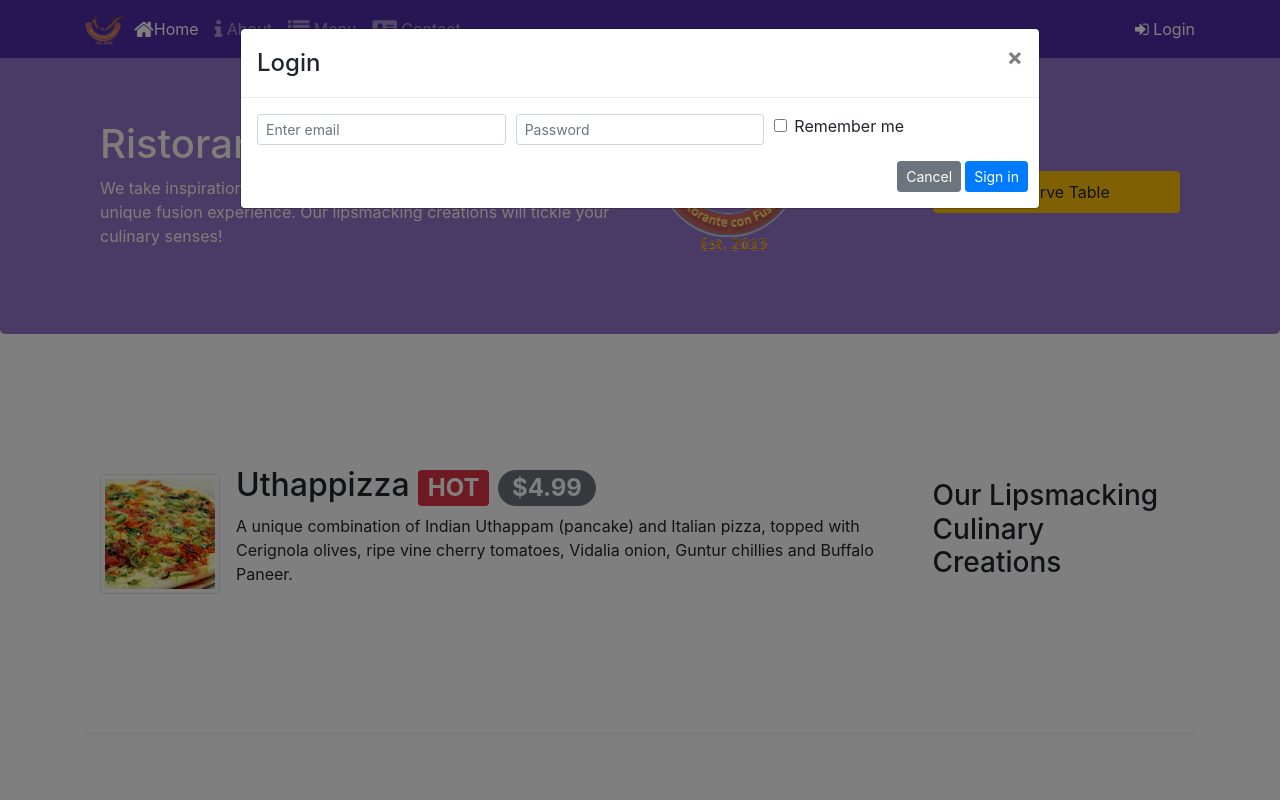
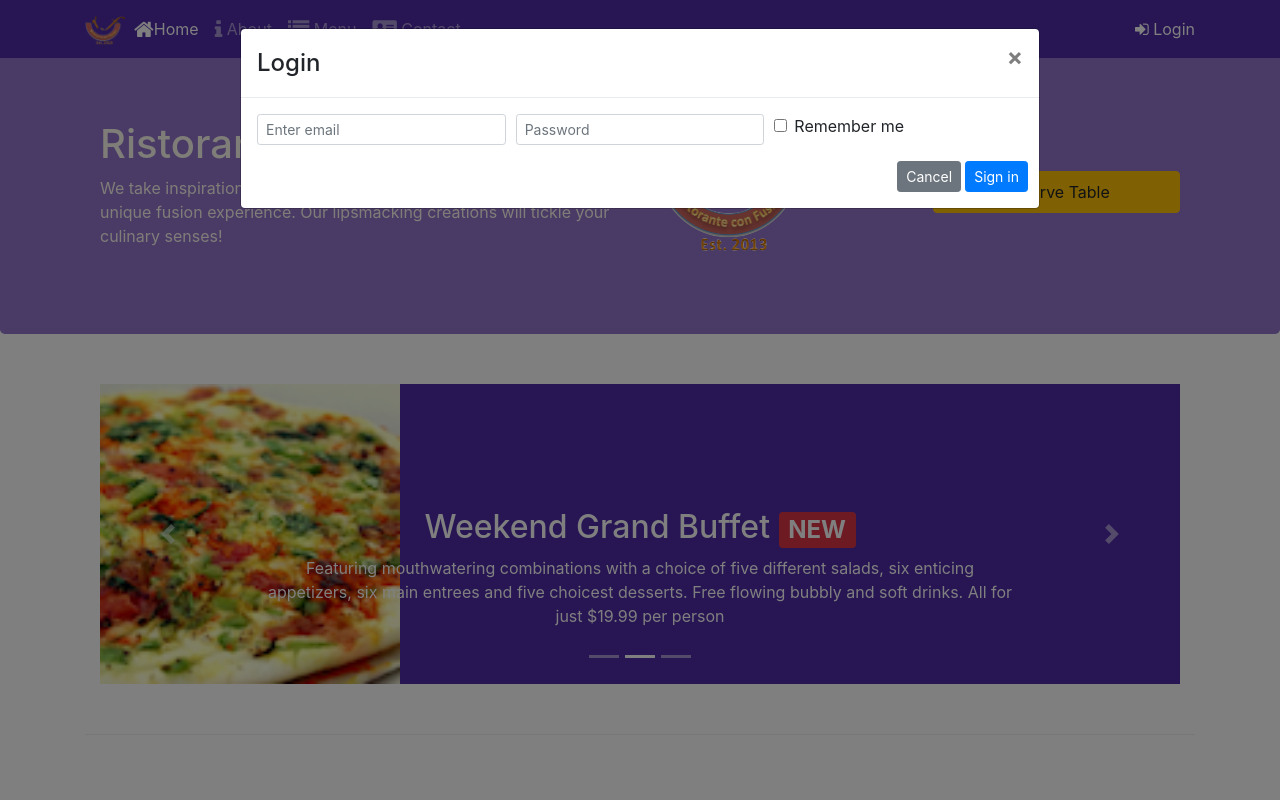
Before and after one commit to sakib412/bootstrap4, a website: page index.html in a window 1280 px wide. Both pictures are taken after a click on the link "Login". Shown: the top 800 px of the page. Drawn offline with nearby package versions, Linux system fonts and the light colour scheme.

Commit message:
Carousel

```diff
--- a/css/styles.css
+++ b/css/styles.css
@@ -38,3 +38,22 @@ body{
     border-bottom: 1px solid #ddd;
     padding: 10px;
 }
+.carousel {
+    background:#512DA8;
+}
+
+.carousel-item {
+  height: 300px;
+}
+
+.carousel-item img {
+    position: absolute;
+    top: 0;
+    left: 0;
+    min-height: 300px;
+}
+/* .carousel-caption{
+    position: absolute;
+    right: 0;
+    top: 0;
+} */
--- a/index.html
+++ b/index.html
@@ -36,7 +36,7 @@
                 </ul>
                 <span class="navbar-text">
                     <a data-toggle="modal" data-target="#loginModal">
-                    <span class="fa fa-sign-in"></span> Login</a>
+                        <span class="fa fa-sign-in"></span> Login</a>
                 </span>
             </div>
         </div>
@@ -54,12 +54,14 @@
                     <form>
                         <div class="form-row">
                             <div class="form-group col-sm-4">
-                                    <label class="sr-only" for="exampleInputEmail3">Email address</label>
-                                    <input type="email" class="form-control form-control-sm mr-1" id="exampleInputEmail3" placeholder="Enter email">
+                                <label class="sr-only" for="exampleInputEmail3">Email address</label>
+                                <input type="email" class="form-control form-control-sm mr-1" id="exampleInputEmail3"
+                                    placeholder="Enter email">
                             </div>
                             <div class="form-group col-sm-4">
                                 <label class="sr-only" for="exampleInputPassword3">Password</label>
-                                <input type="password" class="form-control form-control-sm mr-1" id="exampleInputPassword3" placeholder="Password">
+                                <input type="password" class="form-control form-control-sm mr-1"
+                                    id="exampleInputPassword3" placeholder="Password">
                             </div>
                             <div class="col-sm-auto">
                                 <div class="form-check">
@@ -70,7 +72,8 @@
                             </div>
                         </div>
                         <div class="form-row">
-                            <button type="button" class="btn btn-secondary btn-sm ml-auto" data-dismiss="modal">Cancel</button>
+                            <button type="button" class="btn btn-secondary btn-sm ml-auto"
+                                data-dismiss="modal">Cancel</button>
                             <button type="submit" class="btn btn-primary btn-sm ml-1">Sign in</button>
                         </div>
                     </form>
@@ -90,15 +93,81 @@
                     <img src="img/logo.png" class="img-fluid">
                 </div>
                 <div class="col-12 col-sm-3 align-self-center">
-                    <a role="button" class="btn btn-block nav-link btn-warning"
-                    data-toggle="tooltip" data-html="true"  title="Or Call us at  <br><strong>+852 12345678</strong>"
-                    data-placement="bottom" href="#reserve">Reserve Table</a>
+                    <a role="button" class="btn btn-block nav-link btn-warning" data-toggle="tooltip" data-html="true"
+                        title="Or Call us at  <br><strong>+852 12345678</strong>" data-placement="bottom"
+                        href="#reserve">Reserve Table</a>
                 </div>
             </div>
         </div>
     </header>
 
     <div class="container">
+        <div class="row row-content">
+            <div class="col">
+                <div id="mycarousel" class="carousel slide" data-ride="carousel">
+                    <div class="carousel-inner" role="listbox">
+                        <div class="carousel-item active">
+                            <img class="d-block img-fluid" src="img/uthappizza.png" alt="Uthappizza">
+                            <div class="carousel-caption d-none d-md-block">
+                                <h2>Uthappizza <span class="badge badge-danger">HOT</span> <span
+                                        class="badge badge-pill badge-secondary">$4.99</span></h2>
+                                <p class="d-none d-sm-block">A unique combination of Indian Uthappam (pancake) and
+                                    Italian pizza, topped with Cerignola olives, ripe vine
+                                    cherry tomatoes, Vidalia onion, Guntur chillies and
+                                    Buffalo Paneer.
+                                </p>
+                            </div>
+                        </div>
+
+
+                        <div class="carousel-item">
+                            <img class="d-block img-fluid" src="img/uthappizza.png" alt="Uthappizza">
+                            <div class="carousel-caption d-none d-md-block">
+                                <h2>Weekend Grand Buffet <span class="badge badge-danger">NEW</span></h2>
+                                <p class="d-none d-sm-block">Featuring mouthwatering combinations with a choice of five
+                                    different salads, six enticing
+                                    appetizers,
+                                    six main entrees and five choicest desserts. Free flowing bubbly and soft drinks. All for
+                                    just
+                                    $19.99 per person
+                                </p>
+                            </div>
+                        </div>
+
+
+                        <div class="carousel-item">
+                            <img class="d-block img-fluid" src="img/alberto.png" alt="Alberto Somayya">
+                            <div class="carousel-caption d-none d-md-block">
+                                <h2>Alberto Somayya</h2>
+                                <h4>Executive Chef</h4>
+                                <p class="d-none d-sm-block">Award winning three-star Michelin chef with wide
+                                    International experience having worked closely with
+                                    whos-who in the culinary world, he specializes in
+                                    creating mouthwatering Indo-Italian fusion experiences.
+                                </p>
+                            </div>
+                        </div>
+
+
+                        <ol class="carousel-indicators">
+                            <li data-target="#mycarousel" data-slide-to="0" class="active"></li>
+                            <li data-target="#mycarousel" data-slide-to="1"></li>
+                            <li data-target="#mycarousel" data-slide-to="2"></li>
+                        </ol>
+
+
+                    </div>
+                </div>
+                <a class="carousel-control-prev" href="#mycarousel" role="button" data-slide="prev">
+                    <span class="carousel-control-prev-icon"></span>
+                </a>
+                <a class="carousel-control-next" href="#mycarousel" role="button" data-slide="next">
+                    <span class="carousel-control-next-icon"></span>
+                </a>
+            </div>
+        </div>
+
+
         <div class="row row-content align-items-center">
             <div class="col-12 col-sm-4 order-sm-last col-md-3">
                 <h3>Our Lipsmacking Culinary Creations</h3>
@@ -127,8 +196,9 @@
             <div class="col col-sm col-md">
                 <div class="media">
                     <div class="media-body">
-                        <h2>Weekend Grand Buffet <span class="badge badge-danger">NEW</span></h2>
-                        <p class="d-none d-sm-block">Featuring mouthwatering combinations with a choice of five different salads, six enticing
+                        <h2 class="mt-0">Weekend Grand Buffet <span class="badge badge-danger">NEW</span></h2>
+                        <p class="d-none d-sm-block">Featuring mouthwatering combinations with a choice of five
+                            different salads, six enticing
                             appetizers,
                             six main entrees and five choicest desserts. Free flowing bubbly and soft drinks. All for
                             just
@@ -276,7 +346,7 @@
     <script src="node_modules/popper.js/dist/umd/popper.min.js"></script>
     <script src="node_modules/bootstrap/dist/js/bootstrap.min.js"></script>
     <script>
-        $(document).ready(function(){
+        $(document).ready(function () {
             $('[data-toggle="tooltip"]').tooltip();
         });
     </script>
```
